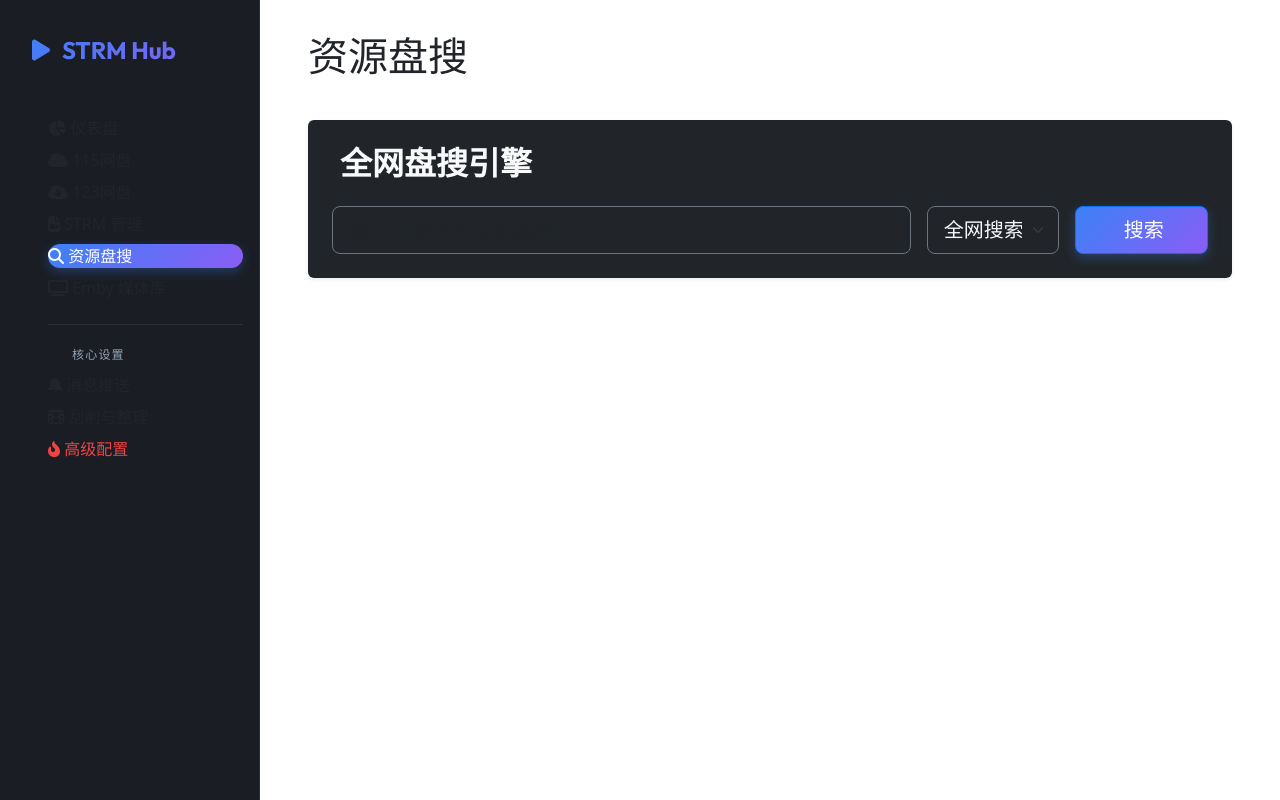
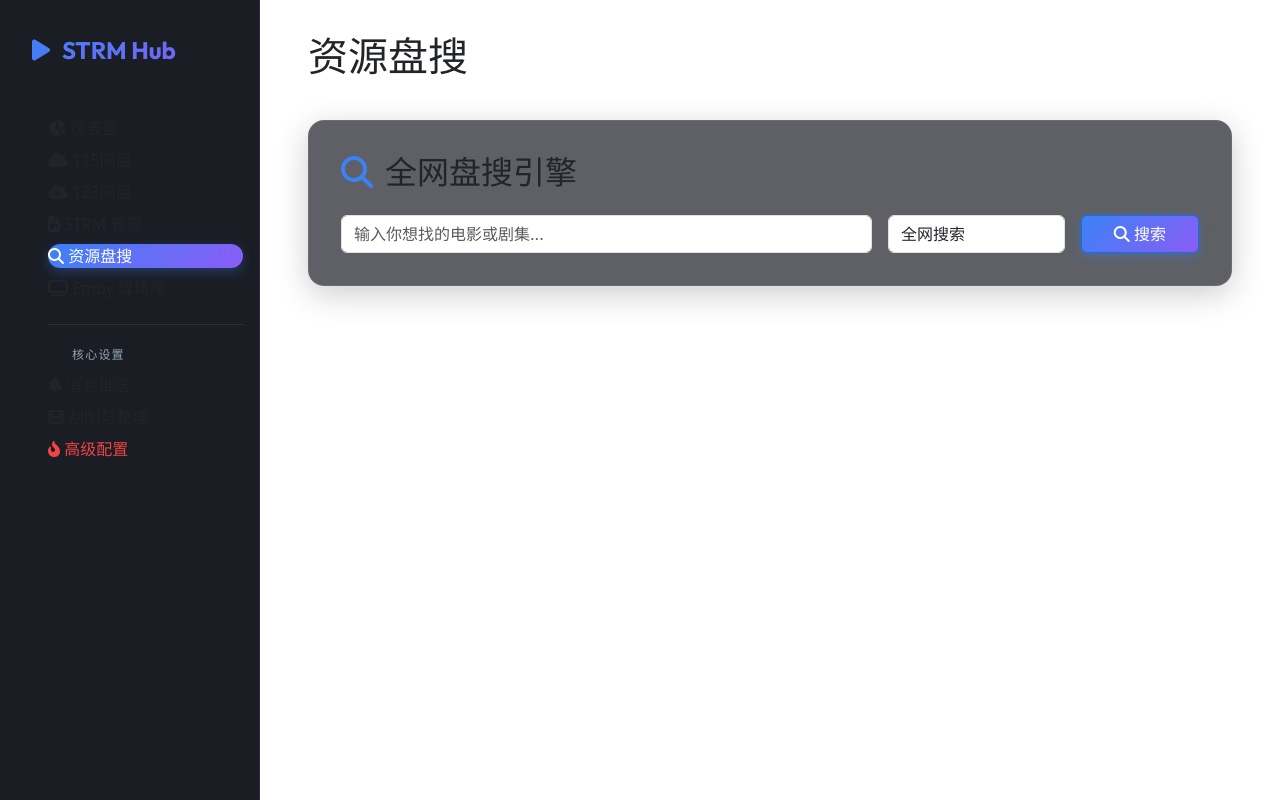
Before and after one commit to yous1r/python-strm, a FastAPI app: page /search in a window 1280 px wide. Run offline with FastAPI, Linux system fonts and the light colour scheme.

Commit message:
style: Refactor search.html to use global glass-panel theme and vanilla CSS instead of Bootstrap components

```diff
--- a/app/web/templates/search.html
+++ b/app/web/templates/search.html
@@ -1,82 +1,66 @@
 {% extends "base.html" %}
 
 {% block content %}
-<div class="row mb-4">
-    <div class="col-12">
-        <div class="card shadow-sm border-0 bg-dark text-light">
-            <div class="card-body p-4">
-                <h2 class="card-title fw-bold mb-4">
-                    <i class="bi bi-search text-primary me-2"></i>全网盘搜引擎
+<div class="glass-panel animate-fade-in delay-1" style="margin-bottom: 2rem;">
+    <h2 style="margin-bottom: 1.5rem; display: flex; align-items: center;">
+        <i class="fa-solid fa-search" style="color: var(--accent-primary); margin-right: 0.75rem;"></i> 全网盘搜引擎
     </h2>
 
-                <form id="searchForm" class="row g-3">
-                    <div class="col-md-8">
-                        <input type="text" class="form-control form-control-lg bg-dark text-light border-secondary" id="keyword" placeholder="输入你想找的电影或剧集..." required>
+    <form id="searchForm" style="display: flex; gap: 1rem; align-items: stretch; flex-wrap: wrap;">
+        <div style="flex: 3; min-width: 300px;">
+            <input type="text" class="form-control" id="keyword" placeholder="输入你想找的电影或剧集..." required style="height: 100%;">
         </div>
-                    <div class="col-md-2">
-                        <select class="form-select form-select-lg bg-dark text-light border-secondary" id="sourceType">
+        <div style="flex: 1; min-width: 150px;">
+            <select class="form-control" id="sourceType" style="height: 100%;">
                 <option value="all" selected>全网搜索</option>
                 <option value="plugin">公共 BT & 盘搜</option>
             </select>
         </div>
-                    <div class="col-md-2">
-                        <button type="submit" class="btn btn-primary btn-lg w-100" id="searchBtn">
-                            <i class="bi bi-search me-1"></i>搜索
+        <button type="submit" class="btn btn-primary" id="searchBtn" style="white-space: nowrap; padding: 0 2rem;">
+            <i class="fa-solid fa-search"></i> 搜索
         </button>
-                    </div>
     </form>
 </div>
-        </div>
-    </div>
+
+<div id="loadingIndicator" style="text-align: center; margin: 4rem 0; display: none;">
+    <i class="fa-solid fa-spinner fa-spin fa-3x" style="color: var(--accent-primary); margin-bottom: 1.5rem;"></i>
+    <h4 style="color: var(--text-secondary); font-weight: 400;">引擎正在全力拉取数据，这可能需要十秒钟左右...</h4>
 </div>
 
-<div class="row">
-    <div class="col-12">
-        <div id="loadingIndicator" class="text-center my-5 d-none">
-            <div class="spinner-border text-primary" role="status" style="width: 3rem; height: 3rem;">
-                <span class="visually-hidden">Loading...</span>
-            </div>
-            <h5 class="text-secondary mt-3">引擎正在全力拉取数据，这可能需要十秒钟左右...</h5>
-        </div>
-
-        <div id="resultsContainer" class="row row-cols-1 g-4">
+<div id="resultsContainer" class="grid-2 animate-fade-in delay-2">
     <!-- Results will be populated here -->
-        </div>
-    </div>
 </div>
 
 <!-- Transfer Modal -->
 <div class="modal fade" id="transferModal" tabindex="-1">
   <div class="modal-dialog modal-dialog-centered">
-    <div class="modal-content bg-dark text-light border-secondary">
-      <div class="modal-header border-secondary">
-        <h5 class="modal-title"><i class="bi bi-cloud-arrow-down me-2"></i>一键转存</h5>
-        <button type="button" class="btn-close btn-close-white" data-bs-dismiss="modal" aria-label="Close"></button>
+    <div class="glass-panel" style="padding: 0; width: 100%; border: 1px solid var(--border); overflow: hidden;">
+      <div style="padding: 1.5rem; border-bottom: 1px solid var(--border); display: flex; justify-content: space-between; align-items: center; background: rgba(0,0,0,0.2);">
+        <h3 style="margin: 0; font-size: 1.25rem;"><i class="fa-solid fa-cloud-arrow-down" style="margin-right: 0.5rem; color: var(--accent-primary);"></i> 一键转存</h3>
+        <button type="button" style="background: none; border: none; color: var(--text-secondary); cursor: pointer; font-size: 1.2rem;" data-bs-dismiss="modal"><i class="fa-solid fa-times"></i></button>
       </div>
-      <div class="modal-body">
-        <p>将转存至您的 115 监控目录：</p>
-        <select class="form-select bg-dark text-light border-secondary mb-3" id="targetDirSelect">
+      <div style="padding: 1.5rem;">
+        <p style="margin-bottom: 1rem; color: var(--text-secondary);">将转存至您的 115 监控目录：</p>
+        <select class="form-control" id="targetDirSelect" style="margin-bottom: 1.5rem;">
             {% for d in config.cloud115.sync_dirs %}
             <option value="{{ d.dir_id }}">{{ d.name }}</option>
             {% endfor %}
         </select>
 
-        <div id="receiveCodeContainer" class="d-none">
-            <label class="form-label text-secondary">提取码（如有）</label>
-            <input type="text" class="form-control bg-dark text-light border-secondary mb-3" id="receiveCodeInput" placeholder="输入4位提取码">
+        <div id="receiveCodeContainer" style="display: none; margin-bottom: 1.5rem;">
+            <label class="form-label">提取码（如有）</label>
+            <input type="text" class="form-control" id="receiveCodeInput" placeholder="输入4位提取码">
         </div>
 
         <input type="hidden" id="transferUrlInput">
       </div>
-      <div class="modal-footer border-secondary">
-        <button type="button" class="btn btn-outline-secondary" data-bs-dismiss="modal">取消</button>
+      <div style="padding: 1.5rem; border-top: 1px solid var(--border); display: flex; justify-content: flex-end; gap: 1rem; background: rgba(0,0,0,0.2);">
+        <button type="button" class="btn btn-secondary" data-bs-dismiss="modal">取消</button>
         <button type="button" class="btn btn-primary" id="confirmTransferBtn" onclick="submitTransfer()">开始转存并洗版</button>
       </div>
     </div>
   </div>
 </div>
-
-<!-- Toast logic removed as it's now globally injected via base.html and window.alert -->
 
 <script>
     function showNotification(message, type = 'success') {
@@ -96,14 +80,16 @@
         const container = document.getElementById('resultsContainer');
 
         btn.disabled = true;
-        loading.classList.remove('d-none');
+        const oldBtnText = btn.innerHTML;
+        btn.innerHTML = '<i class="fa-solid fa-spinner fa-spin"></i> 搜索中';
+        loading.style.display = 'block';
         container.innerHTML = '';
 
         try {
             const res = await fetch(`/api/v1/search/?keyword=${encodeURIComponent(keyword)}&source_type=${sourceType}`);
             const data = await res.json();
 
-            loading.classList.add('d-none');
+            loading.style.display = 'none';
 
             if (data.results && data.results.length > 0) {
                 data.results.forEach(item => {
@@ -111,13 +97,13 @@
                     if (item.links && item.links.length > 0) {
                         item.links.forEach(link => {
                             let linkTypeStr = link.type.toUpperCase() || "链接";
-                            let passHtml = link.password ? `<span class="badge bg-secondary ms-1">提取码: ${link.password}</span>` : "";
+                            let passHtml = link.password ? `<span style="font-size: 0.75rem; background: rgba(255,255,255,0.1); padding: 4px 8px; border-radius: 4px; margin-left: 8px;">提取码: ${link.password}</span>` : "";
                             linksHtml += `
-                                <div class="d-flex align-items-center mb-2 p-2 bg-black bg-opacity-25 rounded border border-secondary border-opacity-25">
-                                    <span class="badge bg-info text-dark me-2">${linkTypeStr}</span>
-                                    <span class="text-truncate flex-grow-1 text-secondary small">${link.url}</span>
+                                <div style="display: flex; align-items: center; margin-bottom: 0.75rem; padding: 0.75rem; background: rgba(0,0,0,0.2); border-radius: 0.5rem; border: 1px solid var(--border);">
+                                    <span style="font-size: 0.75rem; font-weight: 600; background: var(--accent-primary); color: white; padding: 4px 8px; border-radius: 4px; margin-right: 12px; white-space: nowrap;">${linkTypeStr}</span>
+                                    <span style="flex-grow: 1; overflow: hidden; text-overflow: ellipsis; white-space: nowrap; color: var(--text-secondary); font-size: 0.85rem;" title="${link.url}">${link.url}</span>
                                     ${passHtml}
-                                    <button class="btn btn-sm btn-outline-primary ms-2" onclick="openTransferModal('${link.url}', '${link.password || ''}')">
+                                    <button class="btn btn-secondary" style="padding: 0.4rem 0.75rem; font-size: 0.85rem; margin-left: 12px; white-space: nowrap;" onclick="openTransferModal('${link.url}', '${link.password || ''}')">
                                         一键转存
                                     </button>
                                 </div>
@@ -126,35 +112,40 @@
                     }
 
                     const card = document.createElement('div');
-                    card.className = 'col';
+                    card.className = 'glass-panel';
+                    card.style.padding = '1.5rem';
+                    card.style.display = 'flex';
+                    card.style.flexDirection = 'column';
                     card.innerHTML = `
-                        <div class="card h-100 bg-dark text-light border-secondary shadow-sm hover-elevate">
-                            <div class="card-body">
-                                <div class="d-flex justify-content-between mb-2">
-                                    <span class="badge bg-secondary">${item.channel || '磁力'}</span>
-                                    <small class="text-muted">${new Date(item.datetime).toLocaleString()}</small>
+                        <div style="display: flex; justify-content: space-between; align-items: center; margin-bottom: 1rem;">
+                            <span style="font-size: 0.75rem; background: rgba(255,255,255,0.1); padding: 4px 8px; border-radius: 4px; color: var(--text-secondary); font-weight: 600; letter-spacing: 0.05em;">${item.channel || '磁力'}</span>
+                            <small style="color: var(--text-secondary);">${new Date(item.datetime).toLocaleString()}</small>
                         </div>
-                                <h5 class="card-title text-primary">${item.title}</h5>
-                                <p class="card-text text-secondary small">${item.content || ''}</p>
-                                <hr class="border-secondary">
+                        <h3 style="color: var(--text-primary); margin-bottom: 0.75rem; font-size: 1.1rem; line-height: 1.5; font-weight: 600;">${item.title}</h3>
+                        <p style="color: var(--text-secondary); font-size: 0.9rem; margin-bottom: 1.5rem; display: -webkit-box; -webkit-line-clamp: 3; -webkit-box-orient: vertical; overflow: hidden; line-height: 1.6; flex-grow: 1;">${item.content || ''}</p>
+                        <div style="border-top: 1px solid var(--border); margin: 0 0 1rem 0;"></div>
                         ${linksHtml}
-                            </div>
-                        </div>
                     `;
                     container.appendChild(card);
                 });
             } else {
-                container.innerHTML = '<div class="col-12 text-center text-secondary my-5"><i class="bi bi-inbox fs-1 d-block mb-3"></i>未搜索到任何结果</div>';
+                container.innerHTML = '<div style="grid-column: 1 / -1; text-align: center; color: var(--text-secondary); padding: 4rem;"><i class="fa-solid fa-inbox fa-4x" style="margin-bottom: 1.5rem; opacity: 0.5;"></i><h3>未搜索到任何结果</h3></div>';
             }
         } catch (err) {
-            loading.classList.add('d-none');
-            container.innerHTML = `<div class="col-12 text-center text-danger my-5"><i class="bi bi-x-circle fs-1 d-block mb-3"></i>搜索请求失败: ${err.message}</div>`;
+            loading.style.display = 'none';
+            container.innerHTML = `<div style="grid-column: 1 / -1; text-align: center; color: var(--error); padding: 4rem;"><i class="fa-solid fa-circle-exclamation fa-4x" style="margin-bottom: 1.5rem;"></i><h3>搜索请求失败: ${err.message}</h3></div>`;
         } finally {
             btn.disabled = false;
+            btn.innerHTML = oldBtnText;
         }
     });
 
-    const transferModal = new bootstrap.Modal(document.getElementById('transferModal'));
+    let transferModal;
+    document.addEventListener('DOMContentLoaded', () => {
+        if (typeof bootstrap !== 'undefined') {
+            transferModal = new bootstrap.Modal(document.getElementById('transferModal'));
+        }
+    });
 
     function openTransferModal(url, password) {
         document.getElementById('transferUrlInput').value = url;
@@ -162,14 +153,14 @@
         const codeContainer = document.getElementById('receiveCodeContainer');
 
         if (url.includes('115.com/s/')) {
-            codeContainer.classList.remove('d-none');
+            codeContainer.style.display = 'block';
             codeInput.value = password || '';
         } else {
-            codeContainer.classList.add('d-none');
+            codeContainer.style.display = 'none';
             codeInput.value = '';
         }
 
-        transferModal.show();
+        if (transferModal) transferModal.show();
     }
 
     async function submitTransfer() {
@@ -184,7 +175,8 @@
         }
 
         btn.disabled = true;
-        btn.innerHTML = '<span class="spinner-border spinner-border-sm" role="status" aria-hidden="true"></span> 投递中...';
+        const oldText = btn.innerHTML;
+        btn.innerHTML = '<i class="fa-solid fa-spinner fa-spin"></i> 投递中...';
 
         try {
             const res = await fetch('/api/v1/search/transfer', {
@@ -200,7 +192,7 @@
             const data = await res.json();
             if (res.ok) {
                 showNotification(data.msg || '转存成功！', 'success');
-                transferModal.hide();
+                if (transferModal) transferModal.hide();
             } else {
                 showNotification('失败: ' + (data.detail || '未知错误'), 'error');
             }
@@ -208,19 +200,8 @@
             showNotification('网络错误: ' + e.message, 'error');
         } finally {
             btn.disabled = false;
-            btn.innerHTML = '开始转存并洗版';
+            btn.innerHTML = oldText;
         }
     }
 </script>
-
-<style>
-.hover-elevate {
-    transition: transform 0.2s ease, box-shadow 0.2s ease;
-}
-.hover-elevate:hover {
-    transform: translateY(-5px);
-    box-shadow: 0 .5rem 1rem rgba(0,0,0,.3)!important;
-    border-color: #0d6efd!important;
-}
-</style>
 {% endblock %}
```
Lines whose indentation alone changed are shown as unchanged.
